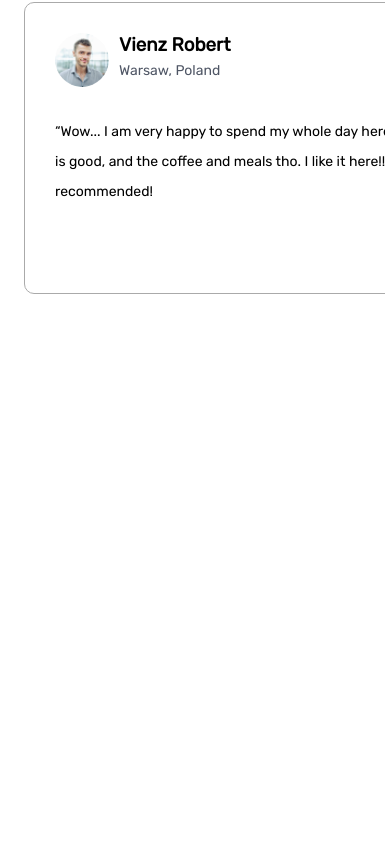
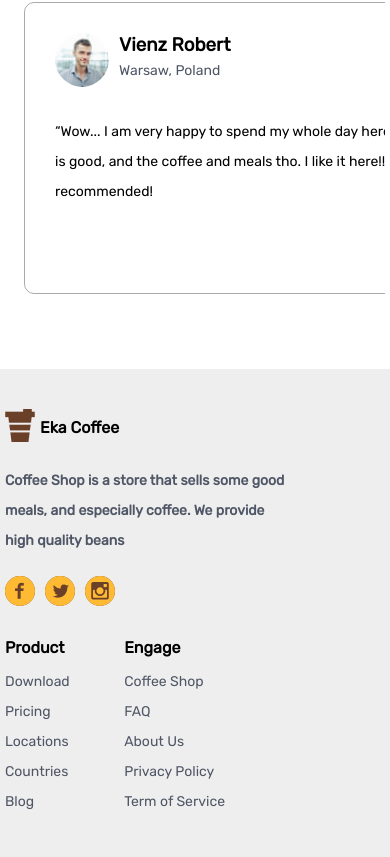
Before and after one commit to ekaadwar/b22-htmlcss-coffee, a website: page index.html in a window 390 px wide. Shown: the part 3385-4242 px from the top of the page. Before the commit the page ends 3754 px from the top, so only its background shows below. Drawn offline with Linux system fonts and the light colour scheme.

Commit message:
Create Responsive footer

```diff
--- a/css/mobileMd.css
+++ b/css/mobileMd.css
@@ -29,6 +29,10 @@
     text-align: left;
   }
 
+	footer .wrapper{
+		flex-direction: row;
+	}
+
   .logo-name {
     display: inline-block;
   }
--- a/css/styles.css
+++ b/css/styles.css
@@ -1,5 +1,9 @@
 body {
   margin: 0;
+}
+
+a{
+	text-decoration: none;
 }
 
 h1,
@@ -14,6 +18,66 @@ p {
   margin: 0;
   padding: 0;
 }
+
+
+/**/
+
+footer{
+	background-color: #eee;
+	padding-top: 40px;
+	padding-bottom: 40px;
+}
+
+footer .logo-name{
+	display: inline-block;
+}
+
+footer .left-side{
+	margin-bottom: 32px;
+}
+
+footer .left-side p{
+	font-weight: bold;
+	max-width: 290px;
+	margin-top: 20px;
+	margin-bottom: 20px;
+}
+
+footer .wrapper{
+	display: flex;
+	flex-direction: column;
+	justify-content: space-between;
+	align-items: flex-start;
+}
+
+footer .account{
+	display: flex;
+	flex-direction: row;
+}
+
+footer .account .circle{
+	background-color: #6a4029 !important;
+	height: 30px;
+	width: 30px;
+	border-radius: 15px;
+	margin-right: 10px;
+}
+
+footer .right-side{
+	display: flex;
+	flex-direction: row;
+	justify-content: space-between;
+	max-width: 220px;
+	width: 100%;
+}
+
+footer .right-side h4{
+	color : black;
+	margin-bottom: 10px;
+}
+
+
+/*/*/
 
 nav {
   background-color: #fff;
@@ -37,7 +101,7 @@ section li {
   flex-direction: row;
 }
 
-section p {
+section p, footer p {
   line-height: 30px;
 }
 
@@ -79,7 +143,7 @@ section.favorites button {
   margin-top: 10px;
 }
 
-/**/
+/*dev*/
 
 .card {
   width: 100%;
@@ -258,10 +322,6 @@ section.partner .image {
   width: 80%;
 }
 
-/**/
-
-/*/*/
-
 p {
   font-size: 14px;
 }
@@ -314,6 +374,7 @@ ul {
 .circle {
   align-items: center;
   background-color: #ffba33;
+	/* background-color: coral; */
   border-radius: 27px;
   color: #6a4029;
   display: flex;
--- a/index.html
+++ b/index.html
@@ -471,6 +471,92 @@
 				</div>
 			</section>
 			<!-- end of testimony section -->
+
+			<footer>
+				<div class="container">
+					<div class="wrapper">
+						<div class="left-side">
+							<div class="logo">
+								<div class="logo-wrapper">
+									<img
+										class="logo-image"
+										src="./img/coffee.png"
+										alt="Logo Eka Coffee"
+									/>
+								</div>
+								<h4 class="logo-name">Eka Coffee</h4>
+							</div>
+
+							<p class="text-secondary">
+								Coffee Shop is a store that sells some good meals, and
+								especially coffee. We provide high quality beans
+							</p>
+
+							<div class="account">
+								<div class="circle">
+									<img src="./img/icon/iconFacebook.png" alt="Facebook" />
+								</div>
+								<div class="circle">
+									<img src="./img/icon/iconTwitter.png" alt="Twitter" />
+								</div>
+								<div class="circle">
+									<img src="./img/icon/iconInstagram.png" alt="Instagram" />
+								</div>
+							</div>
+						</div>
+
+						<div class="right-side">
+							<div class="product">
+								<ul>
+									<li>
+										<a href="#"><h4>Product</h4></a>
+									</li>
+									<li>
+										<a href="#"><p class="text-secondary">Download</p></a>
+									</li>
+									<li>
+										<a href="#"><p class="text-secondary">Pricing</p></a>
+									</li>
+									<li>
+										<a href="#"><p class="text-secondary">Locations</p></a>
+									</li>
+									<li>
+										<a href="#"><p class="text-secondary">Countries</p></a>
+									</li>
+									<li>
+										<a href="#"><p class="text-secondary">Blog</p></a>
+									</li>
+								</ul>
+							</div>
+
+							<div class="engage">
+								<ul>
+									<li>
+										<a href="#"><h4>Engage</h4></a>
+									</li>
+									<li>
+										<a href="#"><p class="text-secondary">Coffee Shop</p></a>
+									</li>
+									<li>
+										<a href="#"><p class="text-secondary">FAQ</p></a>
+									</li>
+									<li>
+										<a href="#"><p class="text-secondary">About Us</p></a>
+									</li>
+									<li>
+										<a href="#"><p class="text-secondary">Privacy Policy</p></a>
+									</li>
+									<li>
+										<a href="#"
+											><p class="text-secondary">Term of Service</p></a
+										>
+									</li>
+								</ul>
+							</div>
+						</div>
+					</div>
+				</div>
+			</footer>
 		</div>
 	</body>
 </html>
```
Also changed, not shown: img/icon/iconFacebook.png (added), img/icon/iconInstagram.png (added), img/icon/iconTwitter.png (added).
